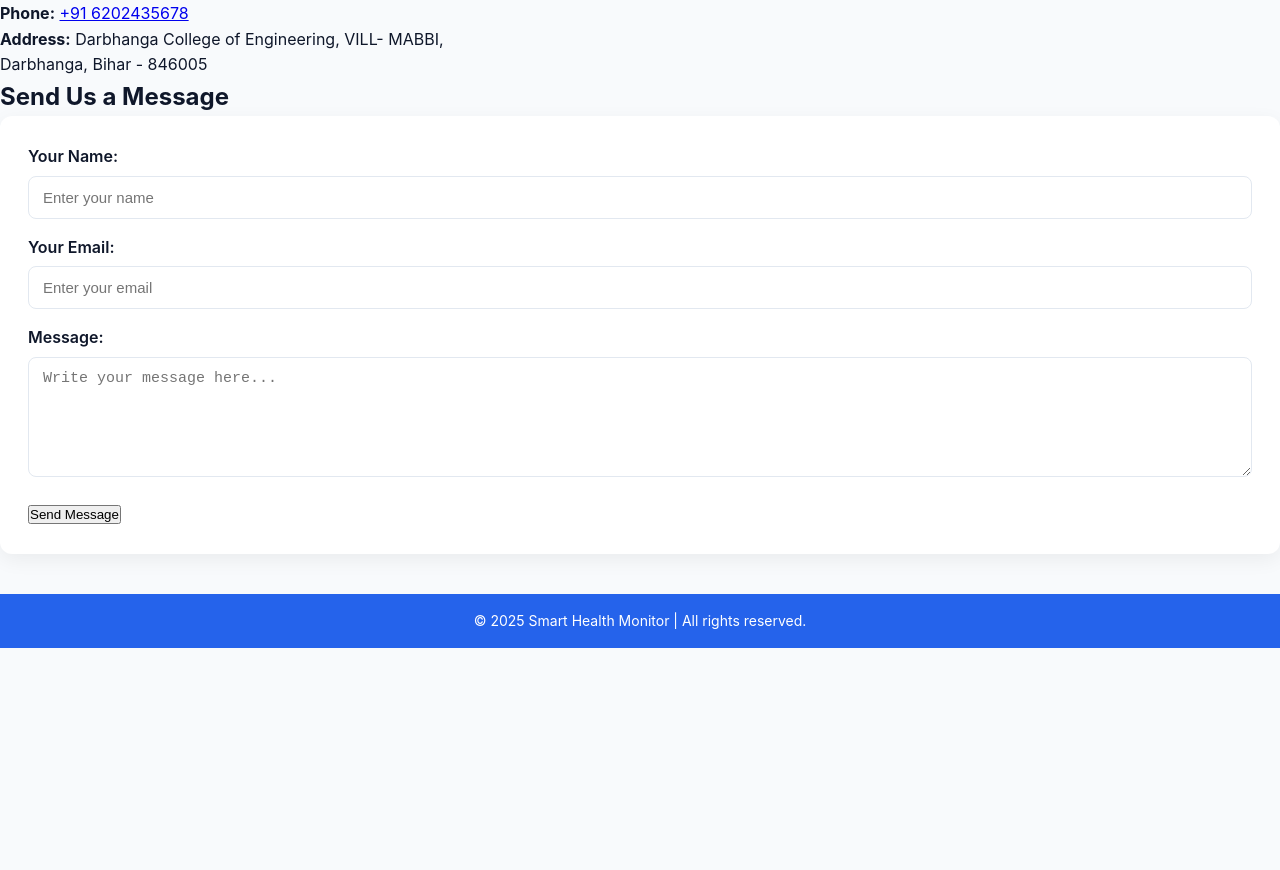
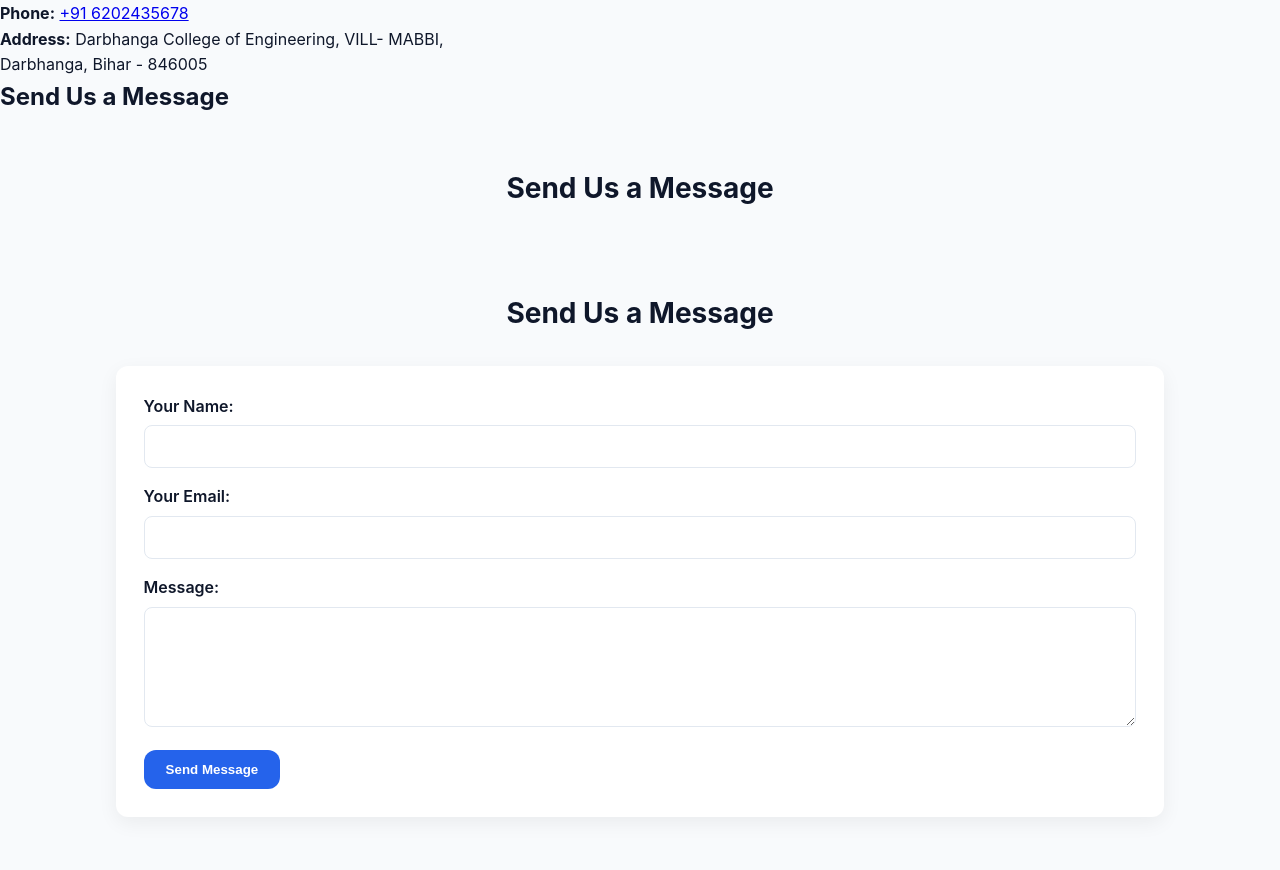
Before and after one commit to vishalverma800001-coder/smarthealthmonitor, a plain HTML site: page Contact.html in a window 1280 px wide. Shown: the part 223-1093 px from the top of the page. Before the commit the page ends 871 px from the top, so only its background shows below. Drawn offline with Linux system fonts and the light colour scheme.

Commit message:
Update Contact.html

```diff
--- a/Contact.html
+++ b/Contact.html
@@ -35,18 +35,35 @@
 
     <div class="contact-form">
       <h2>Send Us a Message</h2>
-      <form>
-        <label for="name">Your Name:</label>
-        <input type="text" id="name" placeholder="Enter your name" required>
+      <section class="container">
+  <h2>Send Us a Message</h2>
 
-        <label for="email">Your Email:</label>
-        <input type="email" id="email" placeholder="Enter your email" required>
 
-        <label for="message">Message:</label>
-        <textarea id="message" rows="5" placeholder="Write your message here..." required></textarea>
 
-        <button type="submit">Send Message</button>
-      </form>
+      <section class="container">
+  <h2>Send Us a Message</h2>
+
+  <!-- Form will work on both Netlify & Formspree -->
+  <form name="contact" method="POST"
+        data-netlify="true"
+        action="https://formspree.io/f/YOUR_FORM_ID">
+
+    <!-- Netlify hidden input -->
+    <input type="hidden" name="form-name" value="contact">
+
+    <label for="name">Your Name:</label>
+    <input type="text" id="name" name="name" required>
+
+    <label for="email">Your Email:</label>
+    <input type="email" id="email" name="email" required>
+
+    <label for="message">Message:</label>
+    <textarea id="message" name="message" required></textarea>
+
+    <button type="submit" class="btn btn-primary">Send Message</button>
+  </form>
+      </section>
+
     </div>
   </main>
 
```
